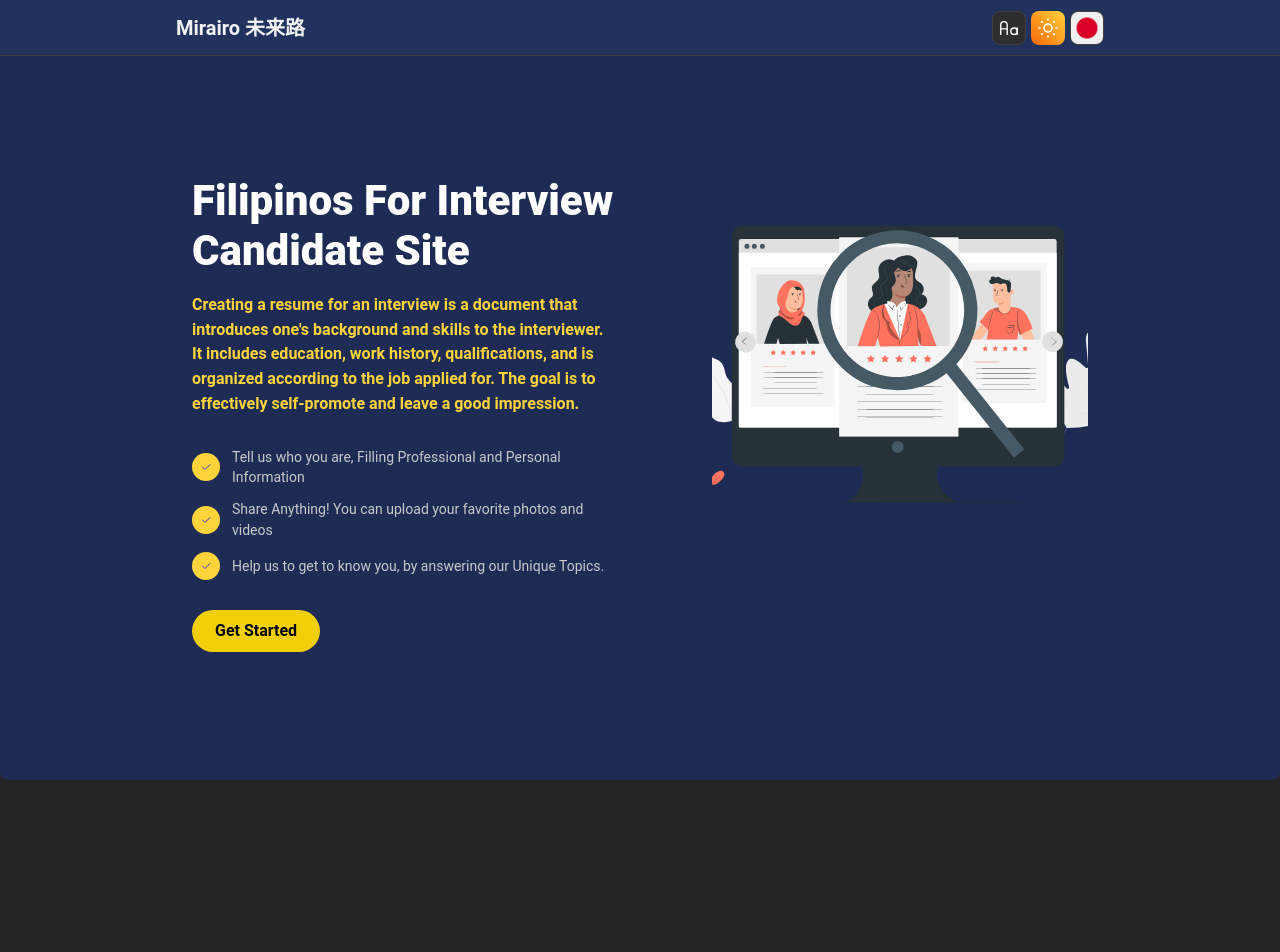
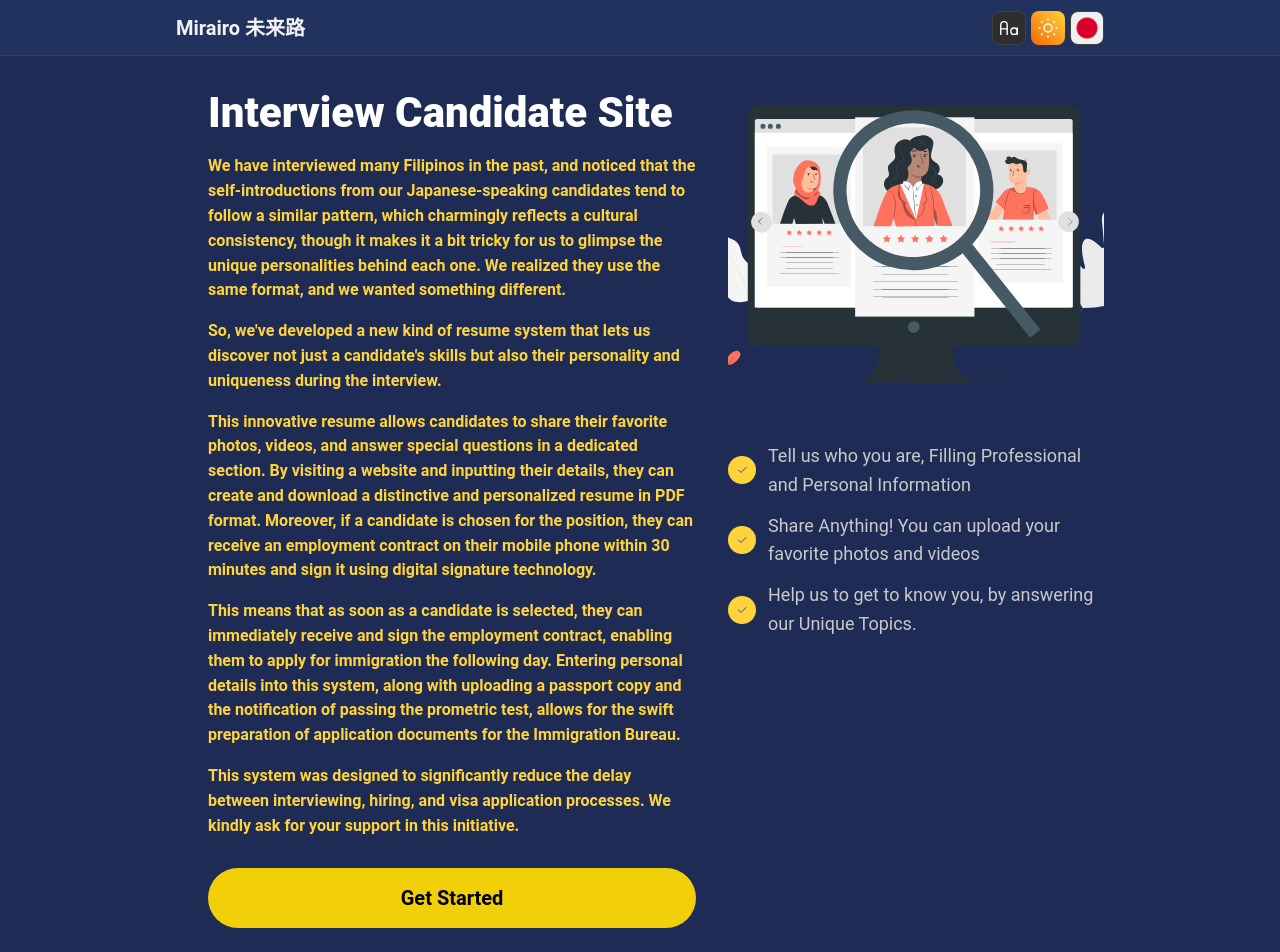
Before and after one commit to pluckannfeel/fjl, a React (Vite) app: page /mirairo in a window 1280 px wide. Shown: the top 952 px of the page. Before the commit the page ends 800 px from the top, so only its background shows below. Built offline with nearby package versions, Linux system fonts and the light colour scheme; what i18next-xhr-backend would draw is missing.

Commit message:
Introduction Update Updated Localization Modified Introduction page Improved CSS

```diff
--- a/src/core/locales/en.json
+++ b/src/core/locales/en.json
@@ -65,8 +65,12 @@
   "mirairo": {
     "name": "Mirairo ",
     "introduction": {
-      "title": "Filipinos For Interview Candidate Site",
-      "description": "Creating a resume for an interview is a document that introduces one's background and skills to the interviewer. It includes education, work history, qualifications, and is organized according to the job applied for. The goal is to effectively self-promote and leave a good impression.",
+      "title": "Interview Candidate Site",
+      "description": "We have interviewed many Filipinos in the past, and noticed that the self-introductions from our Japanese-speaking candidates tend to follow a similar pattern, which charmingly reflects a cultural consistency, though it makes it a bit tricky for us to glimpse the unique personalities behind each one. We realized they use the same format, and we wanted something different.",
+      "description2": "So, we've developed a new kind of resume system that lets us discover not just a candidate's skills but also their personality and uniqueness during the interview. ",
+      "description3": "This innovative resume allows candidates to share their favorite photos, videos, and answer special questions in a dedicated section. By visiting a website and inputting their details, they can create and download a distinctive and personalized resume in PDF format. Moreover, if a candidate is chosen for the position, they can receive an employment contract on their mobile phone within 30 minutes and sign it using digital signature technology. ",
+      "description4": "This means that as soon as a candidate is selected, they can immediately receive and sign the employment contract, enabling them to apply for immigration the following day. Entering personal details into this system, along with uploading a passport copy and the notification of passing the prometric test, allows for the swift preparation of application documents for the Immigration Bureau. ",
+      "description5": "This system was designed to significantly reduce the delay between interviewing, hiring, and visa application processes. We kindly ask for your support in this initiative.",
       "items": {
         "0": "Tell us who you are, Filling Professional and Personal Information",
         "1": "Share Anything! You can upload your favorite photos and videos ",
--- a/src/core/locales/ja.json
+++ b/src/core/locales/ja.json
@@ -65,8 +65,12 @@
   "mirairo": {
     "name": "Mirairo ",
     "introduction": {
-      "title": "フィリピン人面接候補者用",
-      "description": "面接用履歴書作成は、面接官に自身の経歴やスキルを紹介する文書です。学歴、職歴、資格などを含み、応募する職種に合わせて情報が整理されます。目的は、効果的に自己アピールし、良い印象を与えることです。",
+      "title": "面接候補者用",
+      "description": "過去に多くのフィリピン人に面接を行い、日本語を話す候補者の自己紹介が似たようなパターンをたどることに気付きました。それは文化的な一貫性を魅力的に反映していますが、それぞれのユニークな個性を垣間見るのが少し難しくなってしまいます。彼らは同じフォーマットを使用しており、私たちは何か違うものを求めていました。",
+      "description2": "そこで、面接で候補者のスキルだけでなく、個性やユニークさも発見できる新しい種類の履歴書システムを開発しました。",
+      "description3": "この革新的な履歴書では、候補者はお気に入りの写真や動画を共有し、専用セクションで特別な質問に答えることができます。ウェブサイトにアクセスして詳細を入力することで、候補者はPDF形式で独自のパーソナライズされた履歴書を作成してダウンロードできます。さらに、候補者が職位に選ばれた場合、30分以内に携帯電話で雇用契約を受け取り、デジタル署名技術を使用して署名することができます。",
+      "description4": "これは、候補者が選ばれたとすぐに、彼らは即座に雇用契約を受け取り、署名することができ、翌日には移民申請をすることができることを意味します。このシステムに個人情報を入力し、パスポートのコピーとプロメトリックテストの合格通知をアップロードすることで、移民局への申請書類の迅速な準備が可能となります。",
+      "description5": "このシステムは、面接、採用、ビザ申請プロセスの間の遅延を大幅に削減するよう設計されました。この取り組みへのご支援をお願い申し上げます。",
       "items": {
         "0": "個人情報の記入",
         "1": "お気に入りの写真や動画をアップできる",
--- a/src/mirairo/classes/Introduction.module.scss
+++ b/src/mirairo/classes/Introduction.module.scss
@@ -1,13 +1,18 @@
 .inner {
+  max-width: rem(1200px);
+
   display: flex;
+
   justify-content: space-between;
   /* padding-top: calc(var(--mantine-spacing-xl) * 4); */
-  padding-bottom: calc(var(--mantine-spacing-xl) * 4);
+  padding-bottom: calc(var(--mantine-spacing-xl) * 8);
 }
 
 .content {
-  max-width: rem(480px);
-  margin-right: calc(var(--mantine-spacing-xl) * 3);
+  padding: var(--mantine-spacing-xl) 0;
+
+  padding-left: calc(var(--mantine-spacing-xl) * 1);
+  padding-right: calc(var(--mantine-spacing-xl) * 1);
 
   @media (max-width: $mantine-breakpoint-md) {
     max-width: 100%;
@@ -42,6 +47,12 @@
   }
 }
 
+.bullets {
+  @media (max-width: $mantine-breakpoint-md) {
+    display: none;
+  }
+}
+
 .highlight {
   position: relative;
   background-color: var(--mantine-color-blue-light);
--- a/src/mirairo/classes/MirairoForm.module.scss
+++ b/src/mirairo/classes/MirairoForm.module.scss
@@ -1,6 +1,7 @@
 .content {
-  max-width: rem(920px);
-  // max: rem(1080px);
+  // width: rem(1080px);
+  // max-width: rem(920px);
+  // max-width: rem(1080px);
   // max-width: "70%";
   // max-width: "auto";
   // margin-right: calc(var(--mantine-spacing-xl) * 3);
@@ -15,7 +16,7 @@
   // display: flex;
   // justify-content: space-between;
   /* padding-top: calc(var(--mantine-spacing-xl) * 4); */
-  padding-bottom: calc(var(--mantine-spacing-xl) * 4);
+  padding-bottom: calc(var(--mantine-spacing-xl) * 10);
 }
 
 .breadcrumbs {
--- a/src/mirairo/components/Introduction.tsx
+++ b/src/mirairo/components/Introduction.tsx
@@ -43,7 +43,7 @@ export function Introduction({ getStartedHandler }: IntroductionProps) {
   };
 
   return (
-    <Container size="md">
+    <Container>
       <motion.div
         className={styles.inner}
         variants={containerVariants}
@@ -63,10 +63,52 @@ export function Introduction({ getStartedHandler }: IntroductionProps) {
           </motion.div>
 
           <motion.div variants={itemVariants}>
+            <Text c="yellow" fw={700} mt="md">
+              {t("mirairo.introduction.description2")}
+            </Text>
+          </motion.div>
+
+          <motion.div variants={itemVariants}>
+            <Text c="yellow" fw={700} mt="md">
+              {t("mirairo.introduction.description3")}
+            </Text>
+          </motion.div>
+
+          <motion.div variants={itemVariants}>
+            <Text c="yellow" fw={700} mt="md">
+              {t("mirairo.introduction.description4")}
+            </Text>
+          </motion.div>
+
+          <motion.div variants={itemVariants}>
+            <Text c="yellow" fw={700} mt="md">
+              {t("mirairo.introduction.description5")}
+            </Text>
+          </motion.div>
+
+          <motion.div variants={itemVariants}>
+            <Group grow mt={30}>
+              <Button
+                radius="xl"
+                size="xl"
+                c="black"
+                color="action.4"
+                className={styles.control}
+                onClick={getStartedHandler}
+              >
+                {t("mirairo.actions.getStarted")}
+              </Button>
+            </Group>
+          </motion.div>
+        </div>
+        <motion.div variants={itemVariants}>
+          <Image src={JobHuntSvg} className={styles.image} />
+
+          <motion.div className={styles.bullets} variants={itemVariants}>
             <List
               mt={30}
               spacing="sm"
-              size="sm"
+              size="lg"
               icon={
                 <ThemeIcon size={28} bg={theme.colors.yellow[4]} radius="xl">
                   <IconCheck
@@ -82,24 +124,6 @@ export function Introduction({ getStartedHandler }: IntroductionProps) {
               <List.Item>{t("mirairo.introduction.items.2")}</List.Item>
             </List>
           </motion.div>
-
-          <motion.div variants={itemVariants}>
-            <Group mt={30}>
-              <Button
-                radius="xl"
-                size="md"
-                c="black"
-                color="action.4"
-                className={styles.control}
-                onClick={getStartedHandler}
-              >
-                {t("mirairo.actions.getStarted")}
-              </Button>
-            </Group>
-          </motion.div>
-        </div>
-        <motion.div variants={itemVariants}>
-          <Image src={JobHuntSvg} className={styles.image} />
         </motion.div>
       </motion.div>
     </Container>
--- a/src/mirairo/pages/MirairoManagement.tsx
+++ b/src/mirairo/pages/MirairoManagement.tsx
@@ -116,9 +116,9 @@ const MirairoManagement: React.FC = () => {
                 </Container>
               </motion.div>
             ) : (
-              <Container pt={120}>
+              // <Container pt={50}>
                 <Introduction getStartedHandler={getStartedHandler} />
-              </Container>
+              // </Container>
             )}
           </>
         ) : (
```
